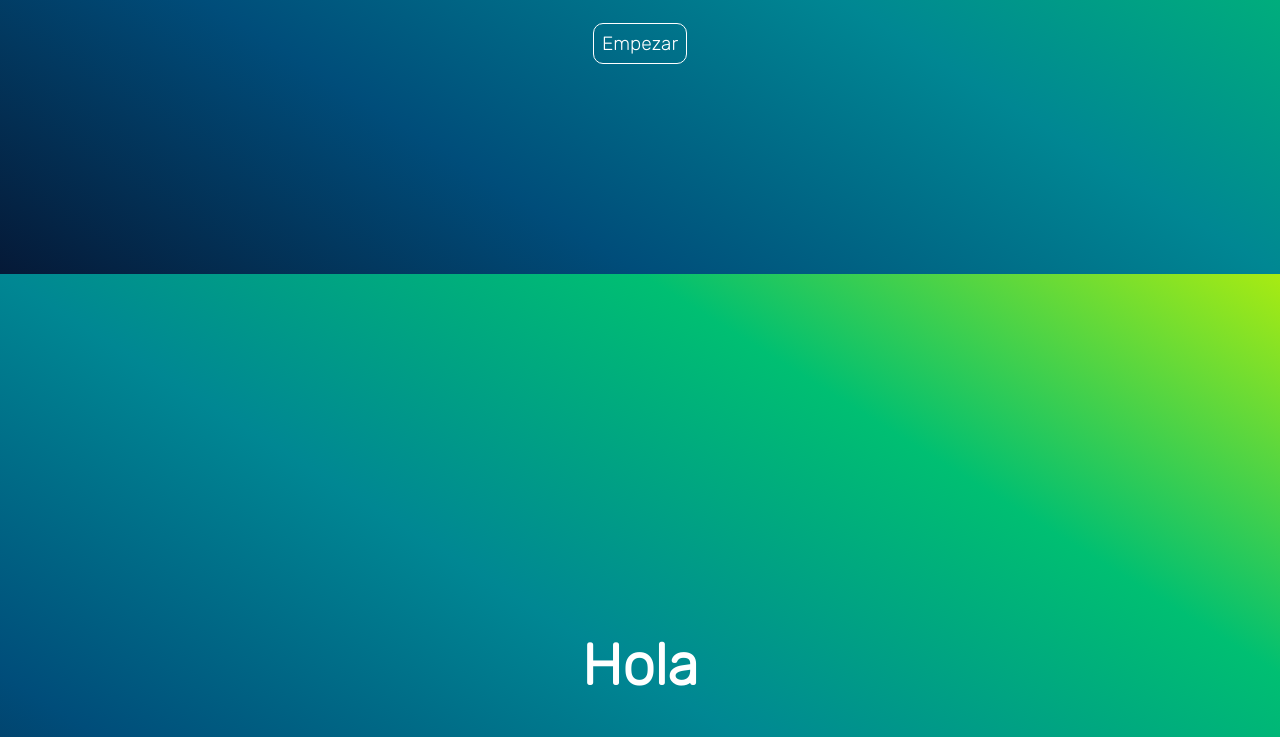
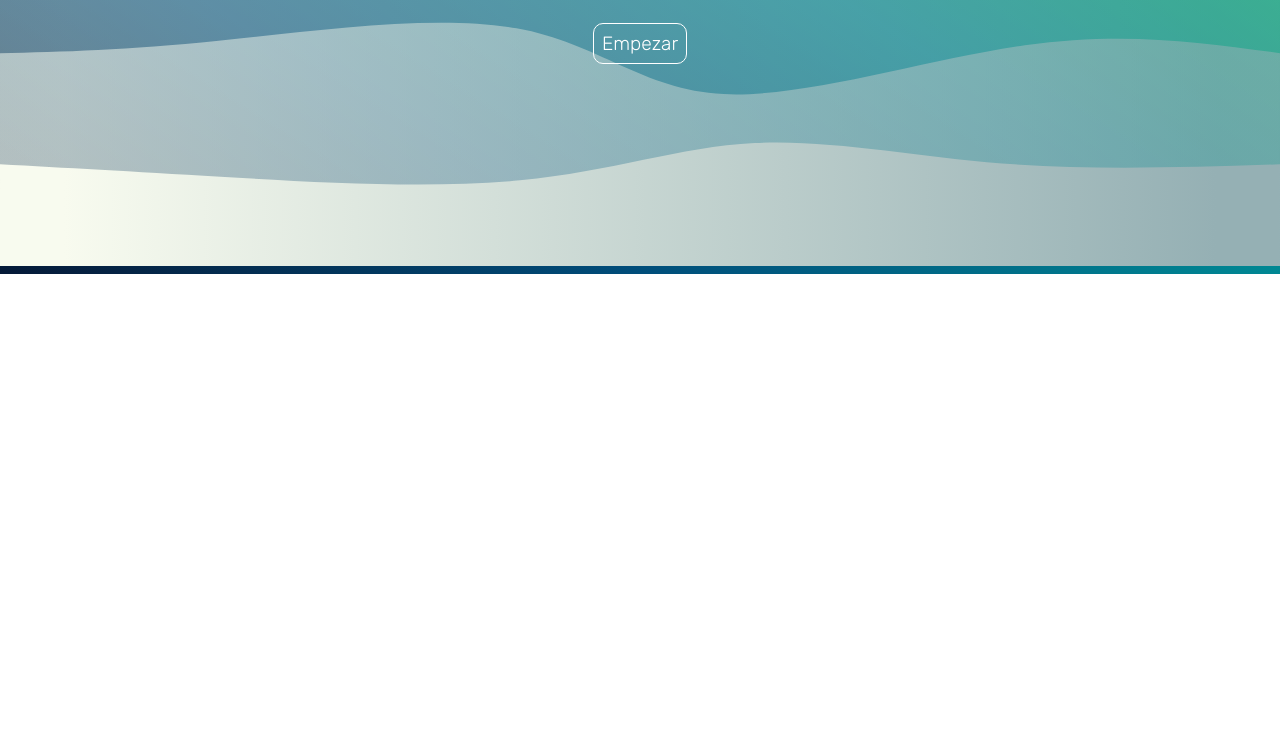
Before and after one commit to RefinedCandle49/Portafolio, a plain HTML site: page index.html in a window 1280 px wide. Shown: the part 526-1263 px from the top of the page. After the commit the page ends 800 px from the top, so only its background shows below. Drawn offline with Linux system fonts and the light colour scheme.

Commit message:
wages-animation

```diff
--- a/estilos.css
+++ b/estilos.css
@@ -8,7 +8,7 @@ body {
 }
 
 
-/*NAVBAR & ANIMATION*/
+/*----------NAVBAR & ANIMATION----------*/
 header {
 	opacity: 1;
 	color: #ffffff;
@@ -60,9 +60,9 @@ nav a:hover {
 	color: #008793;
 
 }
-/*NAVBAR & ANIMATION*/
+/*----------NAVBAR & ANIMATION----------*/
 
-/* HOME */
+/*----------HOME----------*/
 .home {
 	text-align: center;
 	margin: auto;
@@ -85,7 +85,7 @@ nav a:hover {
 	}
 }
 
-.home-button {
+.home-button{
 	font-size: 1.2rem;
 	font-family: 'Rubik', sans-serif;
 	background-color: transparent;
@@ -123,14 +123,24 @@ nav a:hover {
 	border: 1.5px solid #0f3347;
 	color: #0f3347;
 }
-/* HOME */
-.test {
-	text-align: center;
-	font-family: 'Rubik', sans-serif;
-	color: white;
-	font-size: 1.8rem;
-	margin-top: 50rem;
+
+.waves {
+	animation: waves-animation 1.5s ;
+
 }
+
+
+@keyframes waves-animation {
+	from {
+		opacity:0.6;
+
+	}
+	to {
+		opacity:1;
+	}
+}
+/*----------HOME----------*/
+
 
 
 /*
--- a/index.html
+++ b/index.html
@@ -29,9 +29,44 @@
 			<h1>donde el código cobra vida</h1>
 			<button class="home-button"><a href="">Empezar</a></button>
 		</div>
-		<div class="test">
-			<h1>Hola</h1>
+
+		<div class="waves">
+			<svg width="100%" height="100%" id="svg" viewBox="0 0 1440 490" xmlns="http://www.w3.org/2000/svg"
+				class="transition duration-300 ease-in-out delay-150">
+				<defs>
+					<linearGradient id="gradient" x1="0%" y1="50%" x2="100%" y2="50%">
+						<stop offset="5%" stop-color="#F8FBEF"></stop>
+						<stop offset="95%" stop-color="#95B0B4"></stop>
+					</linearGradient>
+				</defs>
+				<path
+					d="M 0,500 C 0,500 0,125 0,125 C 78.6794258373206,111.5933014354067 157.3588516746412,98.1866028708134 244,86 C 330.6411483253588,73.8133971291866 425.244019138756,62.846889952153106 543,82 C 660.755980861244,101.1531100478469 801.6650717703349,150.42583732057417 911,161 C 1020.3349282296651,171.57416267942583 1098.0956937799042,143.44976076555025 1181,131 C 1263.9043062200958,118.55023923444976 1351.952153110048,121.77511961722487 1440,125 C 1440,125 1440,500 1440,500 Z"
+					stroke="none" stroke-width="0" fill="url(#gradient)" fill-opacity="0.4"
+					class="transition-all duration-300 ease-in-out delay-150 path-0"></path>
+				<defs>
+					<linearGradient id="gradient" x1="0%" y1="50%" x2="100%" y2="50%">
+						<stop offset="5%" stop-color="#F8FBEF"></stop>
+						<stop offset="95%" stop-color="#95B0B4"></stop>
+					</linearGradient>
+				</defs>
+				<path
+					d="M 0,500 C 0,500 0,250 0,250 C 70.85167464114832,248.36363636363637 141.70334928229664,246.72727272727272 246,236 C 350.29665071770336,225.27272727272728 488.0382775119617,205.45454545454544 581,222 C 673.9617224880383,238.54545454545456 722.1435406698566,291.4545454545455 814,296 C 905.8564593301434,300.5454545454545 1041.3875598086124,256.72727272727275 1153,241 C 1264.6124401913876,225.27272727272728 1352.3062200956938,237.63636363636363 1440,250 C 1440,250 1440,500 1440,500 Z"
+					stroke="none" stroke-width="0" fill="url(#gradient)" fill-opacity="0.53"
+					class="transition-all duration-300 ease-in-out delay-150 path-1"></path>
+				<defs>
+					<linearGradient id="gradient" x1="0%" y1="50%" x2="100%" y2="50%">
+						<stop offset="5%" stop-color="#F8FBEF"></stop>
+						<stop offset="95%" stop-color="#95B0B4"></stop>
+					</linearGradient>
+				</defs>
+				<path
+					d="M 0,500 C 0,500 0,375 0,375 C 72.9377990430622,379.00956937799043 145.8755980861244,383.01913875598086 248,389 C 350.1244019138756,394.98086124401914 481.4354066985645,402.9330143540669 585,393 C 688.5645933014355,383.0669856459331 764.3827751196172,355.2488038277512 849,351 C 933.6172248803828,346.7511961722488 1027.0334928229665,366.07177033492826 1127,374 C 1226.9665071770335,381.92822966507174 1333.4832535885166,378.46411483253587 1440,375 C 1440,375 1440,500 1440,500 Z"
+					stroke="none" stroke-width="0" fill="url(#gradient)" fill-opacity="1"
+					class="transition-all duration-300 ease-in-out delay-150 path-2"></path>
+			</svg>
 		</div>
+
+
 	</main>
 
 	<!--
```
